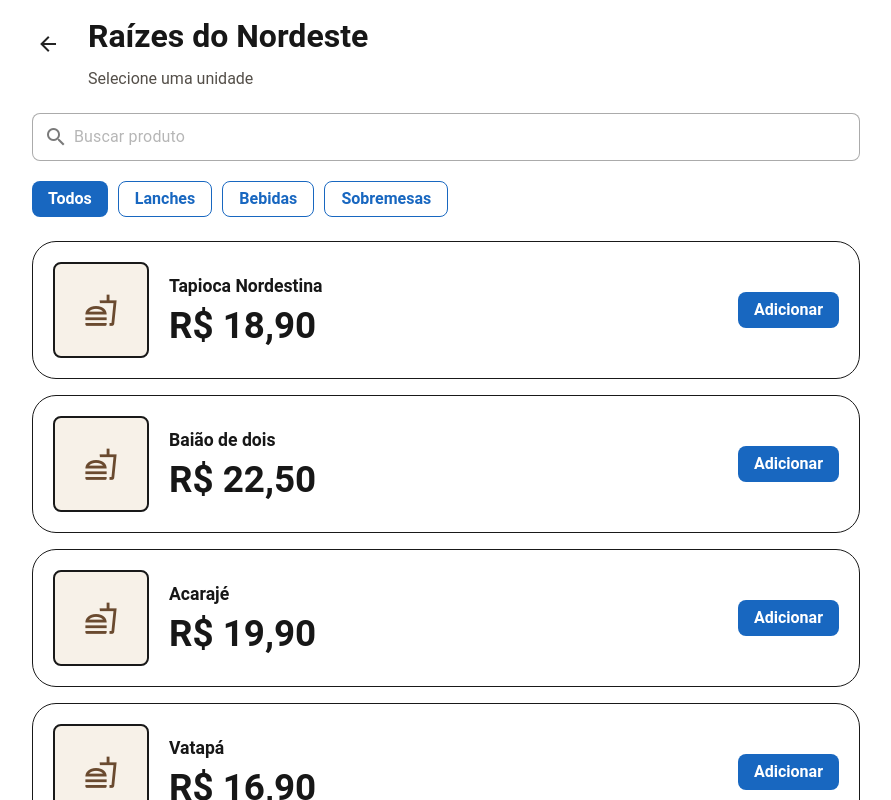
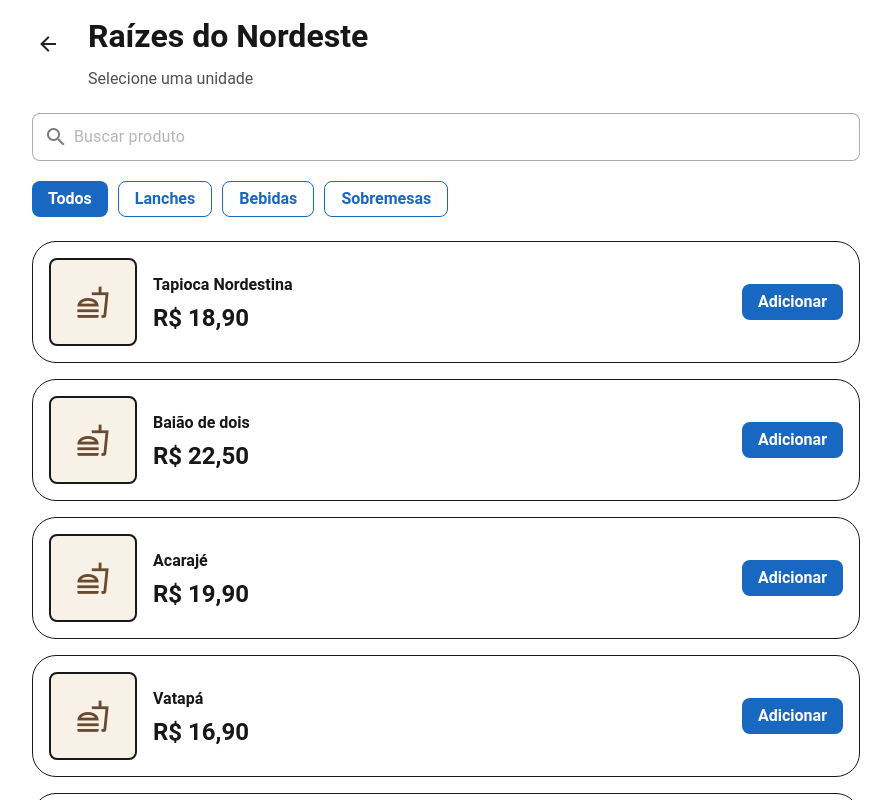
Before and after one commit to joaosimonis/raizes-do-nordeste, a Vue app in the folder raizes-do-nordeste/: page /cardapio in a window 1280 px wide. Shown: the top 800 px of the page, without its empty margins (194-1085 px from the left). Built offline with nearby package versions, Linux system fonts and the light colour scheme; a small style sheet from the web is missing.

Commit message:
refactor: removendo @media

```diff
--- a/raizes-do-nordeste/src/features/menu/components/MenuItemCard.vue
+++ b/raizes-do-nordeste/src/features/menu/components/MenuItemCard.vue
@@ -84,24 +84,4 @@
       font-weight: 700;
     }
   }
-
-  @media (min-width: 768px) {
-    .menu-item-card {
-      gap: 20px;
-      padding: 20px;
-
-      &__media {
-        width: 96px !important;
-        height: 96px !important;
-      }
-
-      &__title {
-        font-size: 1.1rem;
-      }
-
-      &__price {
-        font-size: 2.3rem;
-      }
-    }
-  }
 </style>
```
